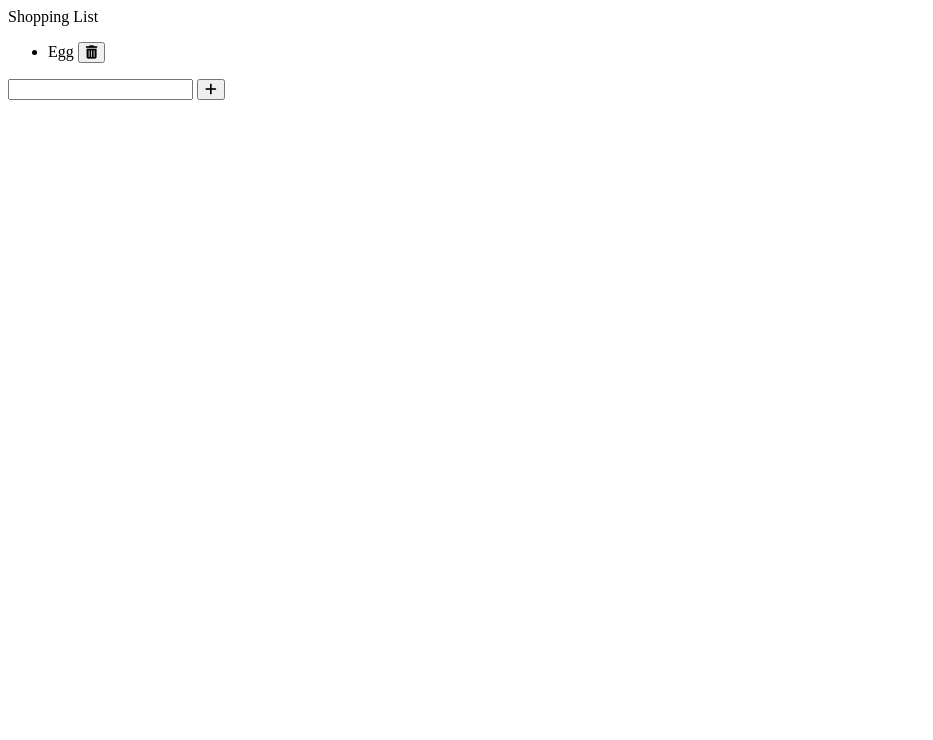
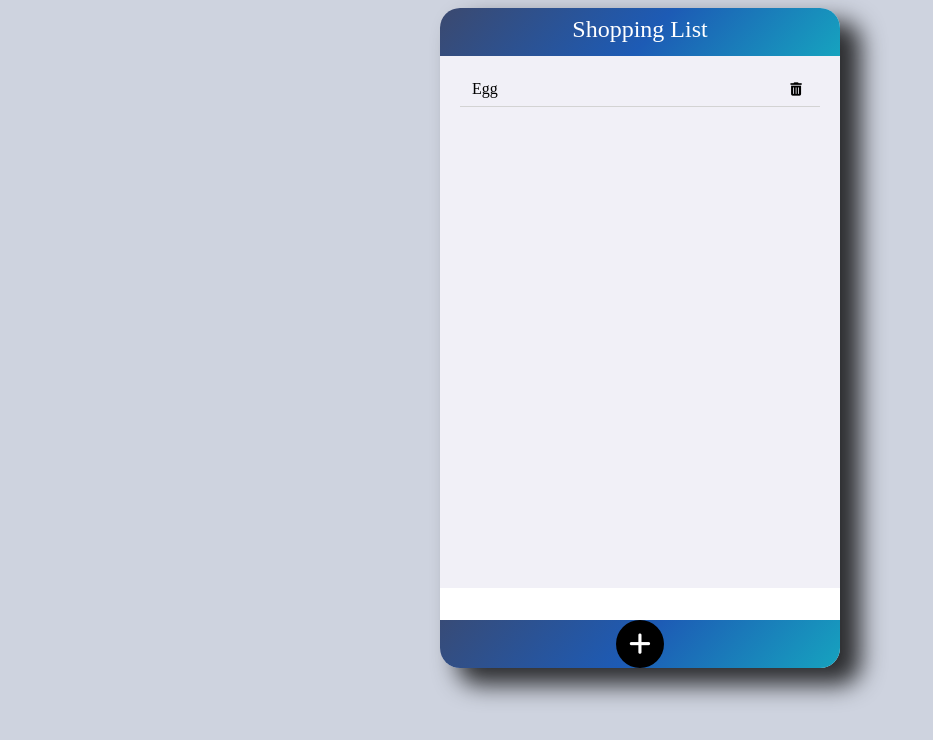
Before and after one commit to jhkim9513/browser, a plain HTML site: page DOM/index.html in a window 1280 px wide. Shown: the whole page, without its empty margins (0-933 px from the left). Drawn offline with Linux system fonts and the light colour scheme.

Commit message:
add style css

```diff
--- a/DOM/index.html
+++ b/DOM/index.html
@@ -20,6 +20,7 @@
           <span class="item__name">Egg</span>
           <button class="item__delete"><i class="fas fa-trash-alt"></i></button>
         </div>
+        <div class="item__divider"></div>
       </li>
     </ul>
     <footer class="footer">
--- a/DOM/style.css
+++ b/DOM/style.css
@@ -0,0 +1,105 @@
+* {
+  box-sizing: border-box;
+}
+
+ul {
+  padding: 0;
+}
+
+button {
+  outline: none;
+  background: transparent;
+  border: none;
+  cursor: pointer;
+}
+
+body {
+  background-color: #ced3df;
+  text-align: center;
+}
+
+.list {
+  width: 400px;
+  margin: auto;
+  background-color: #f1f0f7;
+  border-radius: 20px;
+  -webkit-box-shadow: 19px 15px 23px 2px rgba(0, 0, 0, 0.79);
+  box-shadow: 19px 15px 23px 2px rgba(0, 0, 0, 0.79);
+}
+
+.header {
+  height: 48px;
+  padding: 8px;
+  font-size: 24px;
+  background: rgb(59, 73, 111);
+  background: linear-gradient(
+    132deg,
+    rgba(59, 73, 111, 1) 0%,
+    rgba(29, 91, 181, 1) 53%,
+    rgba(22, 163, 191, 1) 100%
+  );
+  border-radius: 20px 20px 0 0;
+  color: white;
+}
+
+.items {
+  height: 500px;
+  overflow-y: auto;
+}
+
+.item {
+  display: flex;
+  justify-content: space-between;
+  padding: 8px 32px;
+}
+
+.item__delete {
+  transition: all 300ms ease-in;
+}
+
+.item__delete:hover {
+  color: red;
+  transform: scale(1.1);
+}
+
+.item__divider {
+  width: 90%;
+  height: 1px;
+  background-color: lightgrey;
+  margin: auto;
+}
+
+.footer {
+  background: rgb(59, 73, 111);
+  background: linear-gradient(
+    132deg,
+    rgba(59, 73, 111, 1) 0%,
+    rgba(29, 91, 181, 1) 53%,
+    rgba(22, 163, 191, 1) 100%
+  );
+  border-radius: 0 0 20px 20px;
+  color: white;
+}
+
+.footer__input {
+  width: 100%;
+  height: 32px;
+  border: none;
+  outline: none;
+  font-size: 24px;
+  padding: 0 16px;
+}
+
+.footer__button {
+  width: 48px;
+  height: 48px;
+  background-color: black;
+  border-radius: 50%;
+  color: white;
+  font-size: 25px;
+  transition: all 300ms ease-in;
+}
+
+.footer__button:hover {
+  transform: scale(1.1);
+}
```
